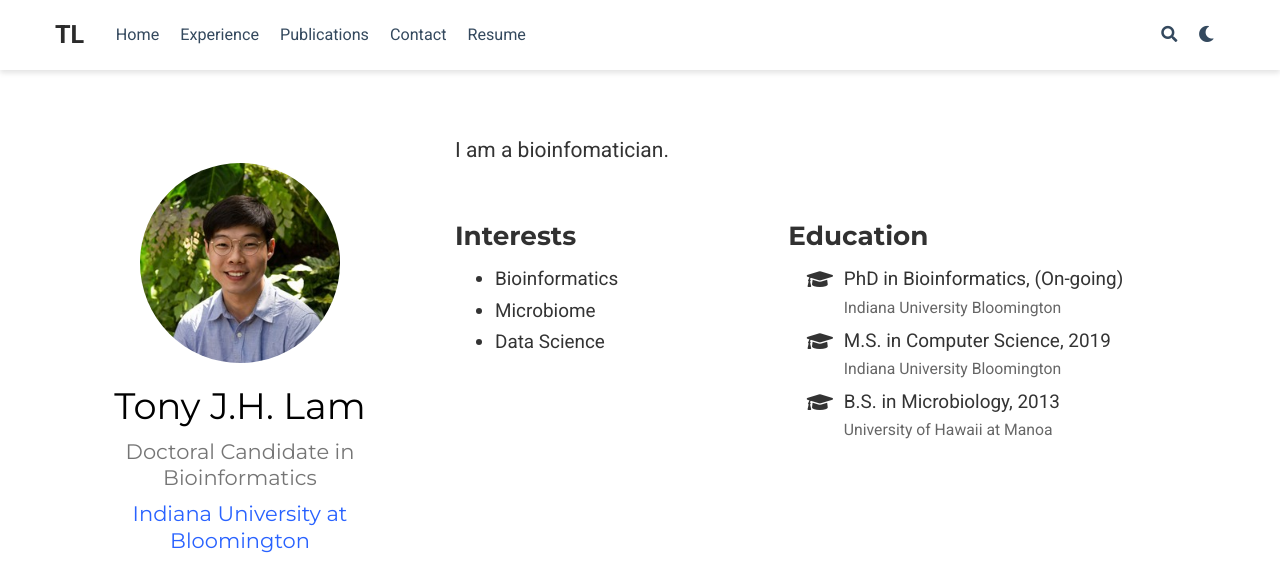
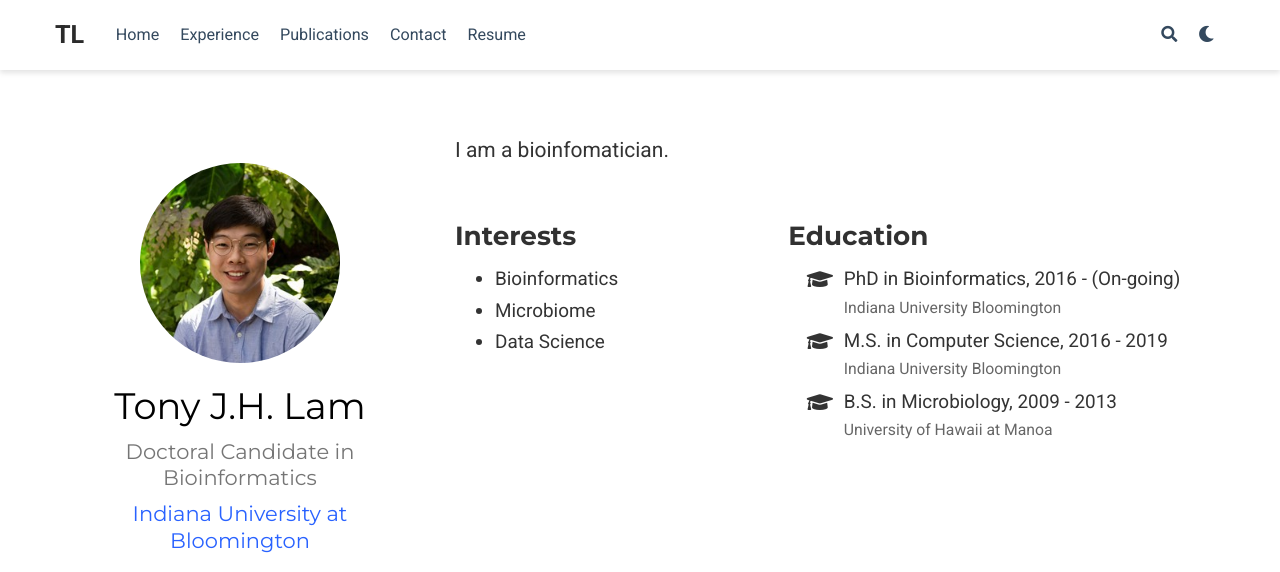
Before and after one commit to tonyjhlam/tonyjhlam.github.io, a plain HTML site: page authors/admin/index.html in a window 1280 px wide. Shown: the top 572 px of the page. Drawn offline with nearby package versions, Linux system fonts and the light colour scheme; some icons are missing.

Commit message:
fixed dates

```diff
--- a/authors/admin/index.html
+++ b/authors/admin/index.html
@@ -497,7 +497,7 @@
           <li>
             <i class="fa-li fas fa-graduation-cap"></i>
             <div class="description">
-              <p class="course">PhD in Bioinformatics, (On-going)</p>
+              <p class="course">PhD in Bioinformatics, 2016 - (On-going)</p>
               <p class="institution">Indiana University Bloomington</p>
             </div>
           </li>
@@ -505,7 +505,7 @@
           <li>
             <i class="fa-li fas fa-graduation-cap"></i>
             <div class="description">
-              <p class="course">M.S. in Computer Science, 2019</p>
+              <p class="course">M.S. in Computer Science, 2016 - 2019</p>
               <p class="institution">Indiana University Bloomington</p>
             </div>
           </li>
@@ -513,7 +513,7 @@
           <li>
             <i class="fa-li fas fa-graduation-cap"></i>
             <div class="description">
-              <p class="course">B.S. in Microbiology, 2013</p>
+              <p class="course">B.S. in Microbiology, 2009 - 2013</p>
               <p class="institution">University of Hawaii at Manoa</p>
             </div>
           </li>
```
Also changed, not shown: index.html (+3 -3 lines).
